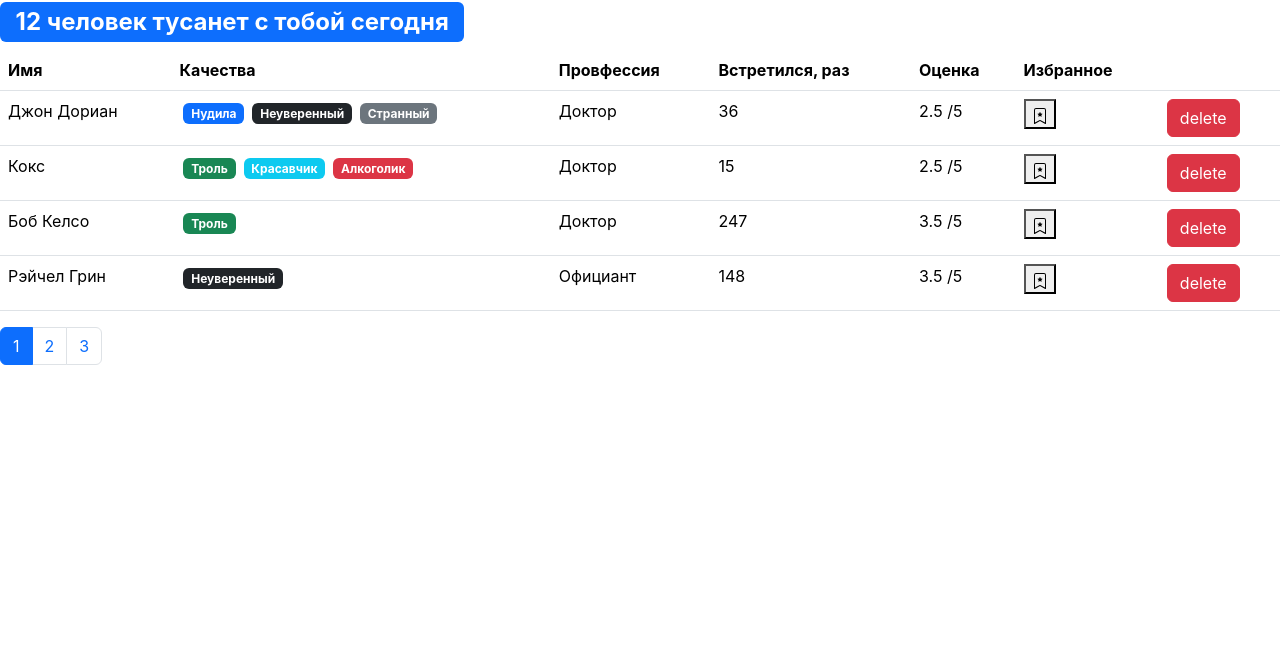
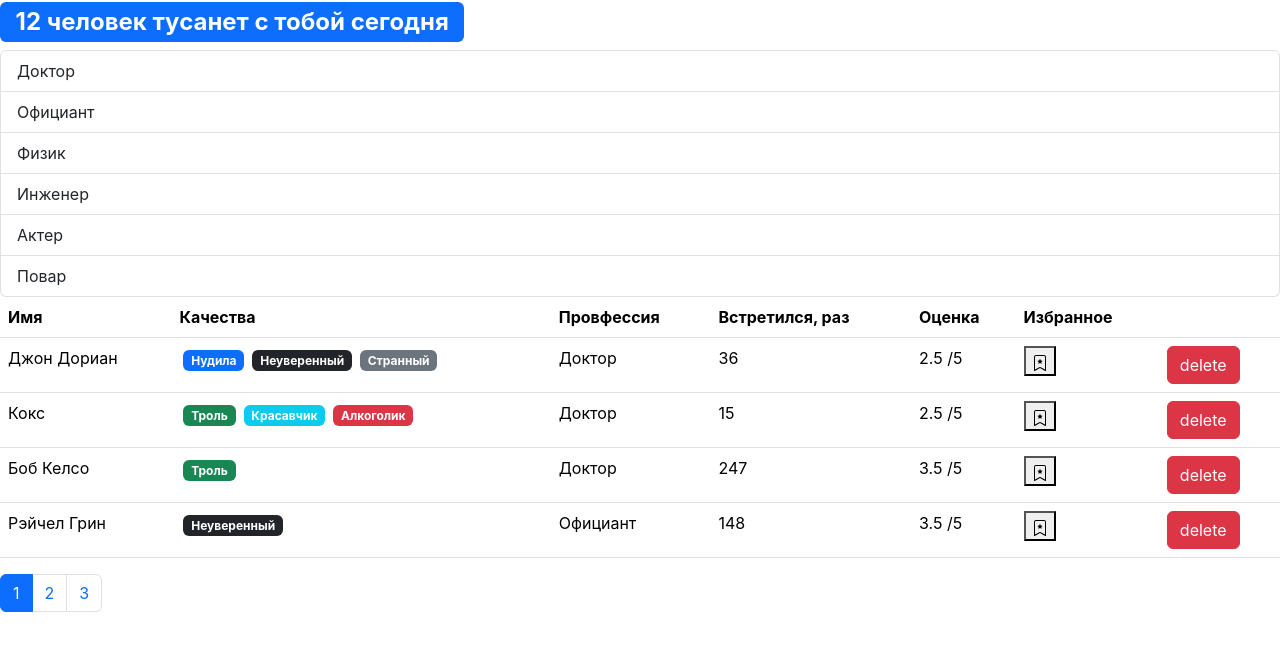
Before and after one commit to DmitriyKanischev/Fast-app-beta, a React (Create React App) app: page / in a window 1280 px wide. Shown: the top 650 px of the page. Built offline with nearby package versions, Linux system fonts and the light colour scheme.

Commit message:
group list + professions

```diff
--- a/src/App.jsx
+++ b/src/App.jsx
@@ -17,7 +17,6 @@ function App() {
                 return user;
             })
         );
-        console.log(id);
     };
     return (
         <div>
--- /dev/null
+++ b/src/api/fake.api/professions.api.js
@@ -0,0 +1,19 @@
+
+export const professions = {
+    doctor: { _id: "67rdca3eeb7f6fgeed471818", name: "Доктор" },
+    waiter: { _id: "67rdca3eeb7f6fgeed471820", name: "Официант" },
+    physics: { _id: "67rdca3eeb7f6fgeed471814", name: "Физик" },
+    engineer: { _id: "67rdca3eeb7f6fgeed471822", name: "Инженер" },
+    actor: { _id: "67rdca3eeb7f6fgeed471824", name: "Актер" },
+    cook: { _id: "67rdca3eeb7f6fgeed471829", name: "Повар" }
+}
+
+const fetchAll = () => new Promise((resolve)=> {
+    window.setTimeout(function(){
+        resolve(professions)
+    }, 2000)
+});
+
+export default {
+    fetchAll
+}
--- a/src/api/fake.api/user.api.js
+++ b/src/api/fake.api/user.api.js
@@ -1,11 +1,4 @@
-const professions = {
-    doctor: { _id: "67rdca3eeb7f6fgeed471818", name: "Доктор" },
-    waiter: { _id: "67rdca3eeb7f6fgeed471820", name: "Официант" },
-    physics: { _id: "67rdca3eeb7f6fgeed471814", name: "Физик" },
-    engineer: { _id: "67rdca3eeb7f6fgeed471822", name: "Инженер" },
-    actor: { _id: "67rdca3eeb7f6fgeed471824", name: "Актер" },
-    cook: { _id: "67rdca3eeb7f6fgeed471829", name: "Повар" }
-}
+import {professions} from './professions.api'
 const qualities = {
     tedious: { _id: "67rdca3eeb7f6fgeed471198", name: "Нудила", color: "primary" },
     strange: { _id: "67rdca3eeb7f6fgeed471100", name: "Странный", color: "secondary" },
--- a/src/api/index.js
+++ b/src/api/index.js
@@ -1,5 +1,7 @@
 import * as users from "./fake.api/user.api"
+import professions  from "./fake.api/professions.api"
 const API = {
-    users
+    users,
+    professions
 }
 export default API
--- a/src/components/Bookmark.jsx
+++ b/src/components/Bookmark.jsx
@@ -2,11 +2,11 @@ import React from "react";
 import PropTypes from "prop-types";
 
 const BookMark = ({ status, ...rest }) => {
-    const bookmarkEmpty = <svg xmlns="http://www.w3.org/2000/svg" width="16" height="16" fill="currentColor" class="bi bi-bookmark-star" viewBox="0 0 16 16">
+    const bookmarkEmpty = <svg xmlns="http://www.w3.org/2000/svg" width="16" height="16" fill="currentColor" className="bi bi-bookmark-star" viewBox="0 0 16 16">
     <path d="M7.84 4.1a.178.178 0 0 1 .32 0l.634 1.285a.178.178 0 0 0 .134.098l1.42.206c.145.021.204.2.098.303L9.42 6.993a.178.178 0 0 0-.051.158l.242 1.414a.178.178 0 0 1-.258.187l-1.27-.668a.178.178 0 0 0-.165 0l-1.27.668a.178.178 0 0 1-.257-.187l.242-1.414a.178.178 0 0 0-.05-.158l-1.03-1.001a.178.178 0 0 1 .098-.303l1.42-.206a.178.178 0 0 0 .134-.098L7.84 4.1z"/>
     <path d="M2 2a2 2 0 0 1 2-2h8a2 2 0 0 1 2 2v13.5a.5.5 0 0 1-.777.416L8 13.101l-5.223 2.815A.5.5 0 0 1 2 15.5V2zm2-1a1 1 0 0 0-1 1v12.566l4.723-2.482a.5.5 0 0 1 .554 0L13 14.566V2a1 1 0 0 0-1-1H4z"/>
   </svg>
-    const bookmarkFill = <svg xmlns="http://www.w3.org/2000/svg" width="16" height="16" fill="currentColor" class="bi bi-bookmark-star-fill" viewBox="0 0 16 16">
+    const bookmarkFill = <svg xmlns="http://www.w3.org/2000/svg" width="16" height="16" fill="currentColor" className="bi bi-bookmark-star-fill" viewBox="0 0 16 16">
     <path fill-rule="evenodd" d="M2 15.5V2a2 2 0 0 1 2-2h8a2 2 0 0 1 2 2v13.5a.5.5 0 0 1-.74.439L8 13.069l-5.26 2.87A.5.5 0 0 1 2 15.5zM8.16 4.1a.178.178 0 0 0-.32 0l-.634 1.285a.178.178 0 0 1-.134.098l-1.42.206a.178.178 0 0 0-.098.303L6.58 6.993c.042.041.061.1.051.158L6.39 8.565a.178.178 0 0 0 .258.187l1.27-.668a.178.178 0 0 1 .165 0l1.27.668a.178.178 0 0 0 .257-.187L9.368 7.15a.178.178 0 0 1 .05-.158l1.028-1.001a.178.178 0 0 0-.098-.303l-1.42-.206a.178.178 0 0 1-.134-.098L8.16 4.1z"/>
   </svg>
     return (
--- /dev/null
+++ b/src/components/GroupList.jsx
@@ -0,0 +1,20 @@
+import React from 'react';
+import PropTypes from 'prop-types';
+
+const GroupList = ({items, valueProperty, contentProperty}) => {
+    console.log()
+    return (
+        <ul className="list-group">
+        {Object.keys(items).map((item) => (
+            <li key={items[item][valueProperty]} className="list-group-item">{items[item][contentProperty]}</li>
+            ))}
+        </ul>
+     );
+}
+GroupList.propTypes={
+    items:PropTypes.object.isRequired,
+    valueProperty:PropTypes.string.isRequired,
+    contentProperty :PropTypes.string.isRequired
+}
+
+export default GroupList;
--- a/src/components/Users.jsx
+++ b/src/components/Users.jsx
@@ -1,21 +1,40 @@
-import React, { useState } from "react";
+import React, { useState, useEffect } from "react";
 import PropTypes from "prop-types";
 import { paginate } from "../utils/paginate";
 import Pagination from "./Pagination";
 import User from "./User";
+import api from "../api";
+import GroupList from "./GroupList";
+
 
 const Users = ({ users: allUsers, ...rest }) => {
     const [currentPage, setCurrentPage] = useState(1);
+    const [professions, setProfessions] = useState()
     const count = allUsers.length;
     const pageSize = 4;
+    useEffect(() => {
+        api.professions.fetchAll().then((data)=>setProfessions(data))
+    }, [])
+
+
+    const handleProfessionSelect = (params) => {
+        console.log(params)
+    }
+
 
     const handlePageChange = (pageIndex) => {
         setCurrentPage(pageIndex);
-        console.log("page: ", pageIndex);
     };
     const usersCrop = paginate(allUsers, currentPage, pageSize);
     return (
         <>
+            {professions &&
+                <GroupList
+                    items={professions}
+                    onItemSelect={handleProfessionSelect}
+                    valueProperty="_id"
+                    contentProperty="name" />
+            }
             {count > 0 && (
                 <table className="table">
                     <thead>
```
Also changed, not shown: src/icons/bookmark-star-fill.svg (deleted), src/icons/bookmark-star.svg (deleted).
